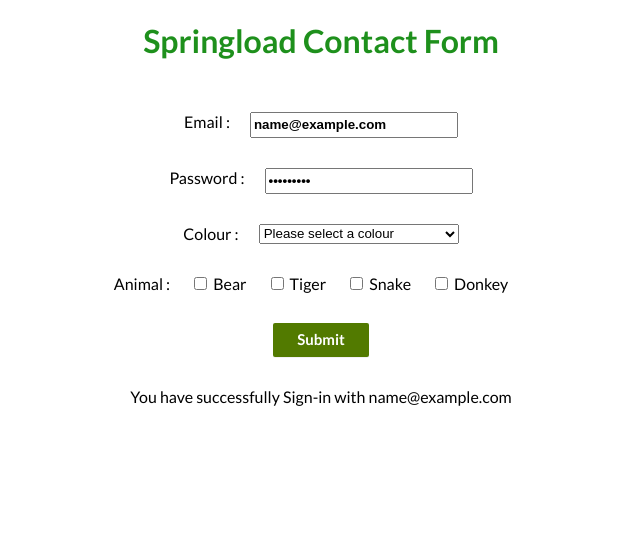
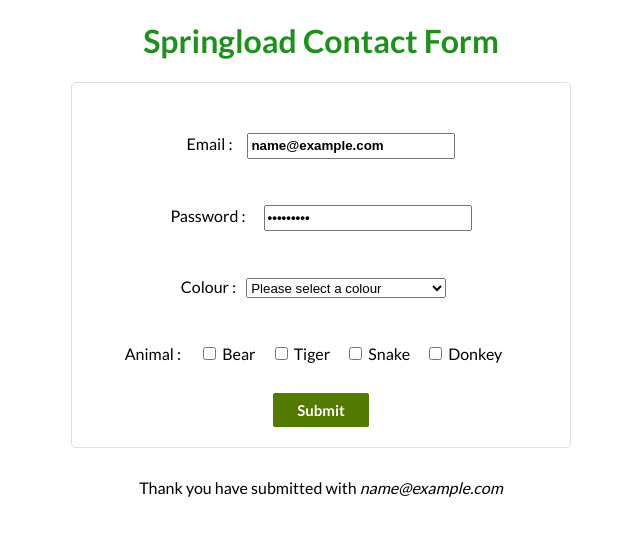
Before and after one commit to evelyntanwy/form-validation, a React (Create React App) app: page / in a window 1280 px wide. Both pictures are taken after typing "name@example.com", "Sample123" into the empty fields and a click on the button "Submit". Shown: the top 536 px of the page, without its empty margins (319-959 px from the left). Built offline with nearby package versions, Linux system fonts and the light colour scheme.

Commit message:
wip to align textbox to left

```diff
--- a/src/App.css
+++ b/src/App.css
@@ -3,17 +3,6 @@
 .App {
   font-family: "Lato", sans-serif;
   text-align: center;
-}
-
-.App-logo {
-  height: 40vmin;
-  pointer-events: none;
-}
-
-@media (prefers-reduced-motion: no-preference) {
-  .App-logo {
-    animation: App-logo-spin infinite 20s linear;
-  }
 }
 
 .App-header {
@@ -37,32 +26,32 @@
 
 label {
   font-weight: normal;
+  margin-right: 5px;
+  padding-right: 10px;
+}
+
+select {
+  margin-left: 10px;
 }
 
 input {
   font-weight: bold;
 }
+
 .container {
   display: inline-block;
 }
 
 .form-row {
-  display: flex;
+  display: inline-table;
   justify-content: center;
-  gap: 10px 20px; /* row-gap column gap */
-  column-gap: 20px; /* email and textarea */
-  margin-top: 30px;
-}
-.form-row-tiger p {
-  display: inline-table;
-  position: fixed;
-  align-items: flex-start;
   gap: 10px 20px; /* row-gap column gap */
   column-gap: 20px; /* email and textarea */
   margin-top: 30px;
 }
 
 .form-input {
+  display: inline-table;
   width: 200px;
   height: 20px;
 }
@@ -96,18 +85,18 @@
   --theme-lighter: #3cab38;
 }
 
-/* .container {
-  display: flex;
-  justify-content: center;
-  align-items: center;
+.container {
+  /* display: flex; */
+  /* justify-content: center;
+  align-items: center; */
   height: 100vh;
   max-width: 500px;
   width: 100%;
 }
 .container > form {
-  width: 70%;
+  /* width: 70%; */
   border: 1px solid #dfdfdf;
   padding: 20px;
   border-radius: 5px;
   background: #fff;
-} */
+}
--- a/src/components/Contact.jsx
+++ b/src/components/Contact.jsx
@@ -44,9 +44,9 @@
     } else if (values.password.length < 8) {
       errors.password = "Password must be more than 8 characters";
     }
-    // if (values.colour === false) {
-    //   errors.colour = "Please select a colour";
-    // }
+    if (values.colour === false) {
+      errors.colour = "Please select a colour";
+    }
     return errors;
   };
 
@@ -61,7 +61,6 @@
   return (
     <div className="container" data-testid="contact-form">
       <form onSubmit={handleSubmit}>
-        <div className="form-display"></div>
         <div className="form-divider">
           <div className="form-row">
             <label>Email :</label>
@@ -76,7 +75,7 @@
           </div>
           <p>{formErrors.email}</p>
           <div className="form-row">
-            <label>Password : </label>
+            <label className="form-row-pw">Password : </label>
             <input
               className="form-input"
               type="password"
@@ -155,7 +154,10 @@
       </form>
       <div className="form-row">
         {Object.keys(formErrors).length === 0 && isSubmit ? (
-          <div>You have successfully Sign-in with {formValues.email} </div>
+          <div>
+            Thank you have submitted with <em>{formValues.email}</em>
+            {}
+          </div>
         ) : null}
       </div>
     </div>
```
